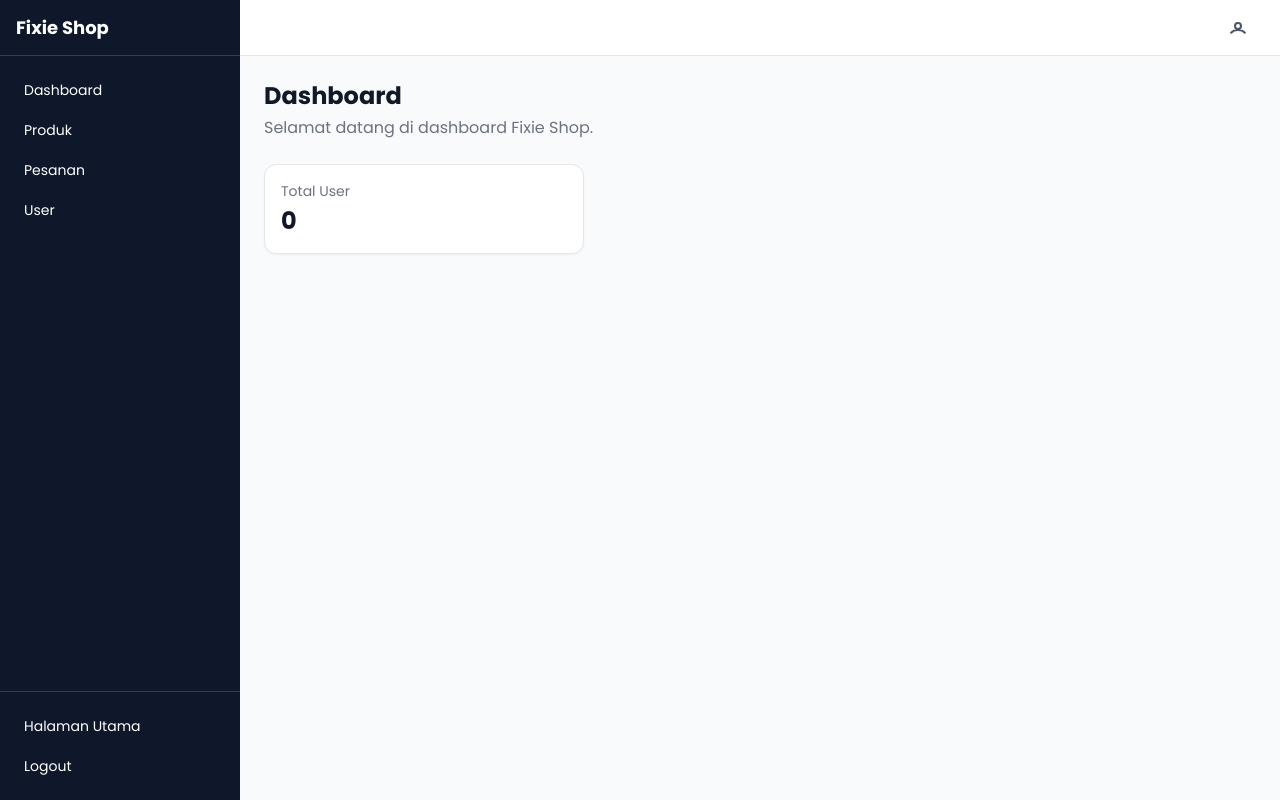
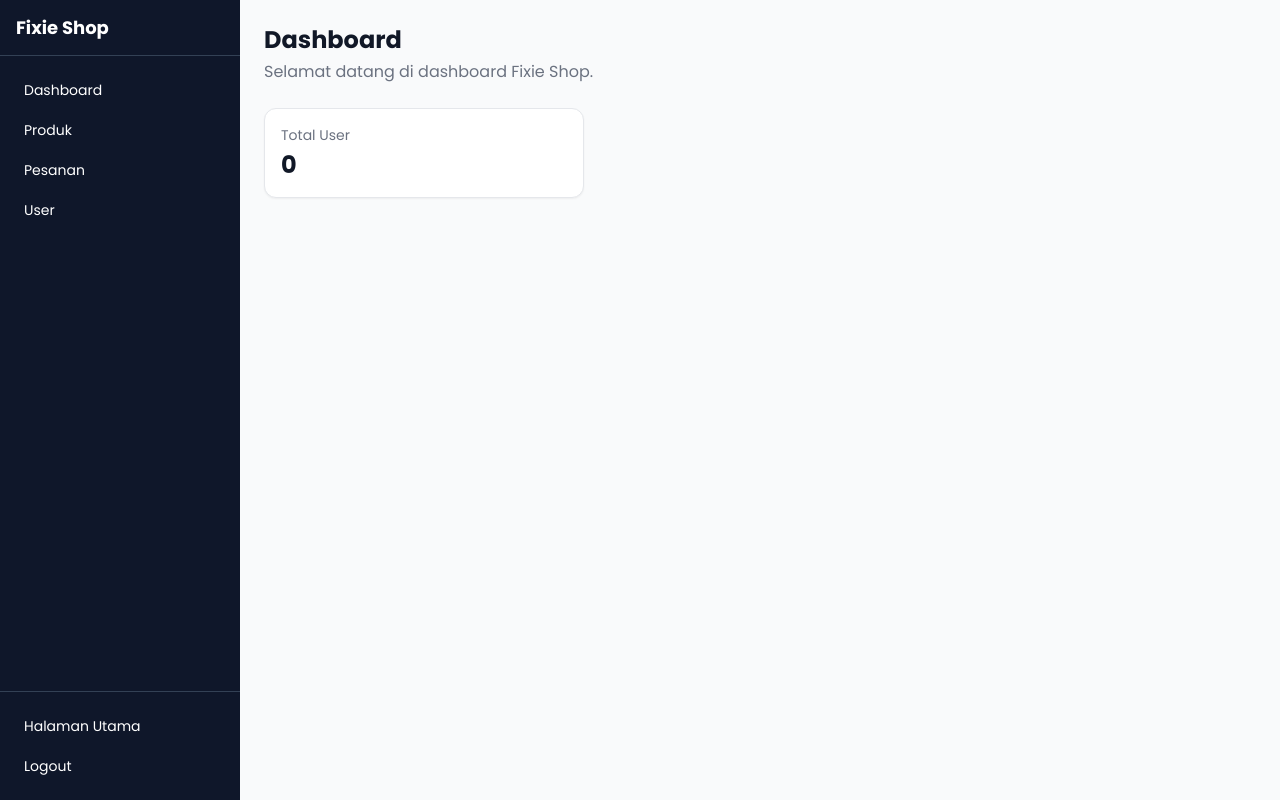
Before and after one commit to KusumaJaya-00/Fixie-Shop, a PHP site: page /admin in a window 1280 px wide. Run offline with PHP 8.4, Linux system fonts and the light colour scheme; the visitor is signed in with stand-in values (Sample User, id 1); data comes from the database, SQL or seed files in the repository; some libraries are stand-ins or nearby versions.

Commit message:
fix: sidebar sticky gak ikut scroll, hapus header admin (redundan), navbar public sticky

```diff
--- a/views/admin/users/users.php
+++ b/views/admin/users/users.php
@@ -28,12 +28,12 @@
                             <?= htmlspecialchars($u['role_name']) ?>
                         </span>
                     </td>
-                    <td class="px-4 py-3 flex gap-3">
+                    <td class="px-4 py-3 flex gap-2">
                         <button type="button" data-open-modal="modal-user-edit-<?= (int)$u['id'] ?>"
-                                class="text-brand hover:underline text-xs">Edit</button>
+                                class="rounded-lg border border-gray-300 bg-white px-3 py-1 text-xs font-medium text-gray-700 hover:bg-gray-50">Edit</button>
                         <button type="button"
                                 onclick="openDeleteModal('<?= htmlspecialchars(addslashes($u['name']), ENT_QUOTES) ?>', '/admin/users/delete?id=<?= (int)$u['id'] ?>')"
-                                class="text-red-600 hover:underline text-xs">Hapus</button>
+                                class="rounded-lg border border-red-200 bg-white px-3 py-1 text-xs font-medium text-red-600 hover:bg-red-50">Hapus</button>
                     </td>
                 </tr>
             <?php endforeach; ?>
--- a/views/components/admin-layout.php
+++ b/views/components/admin-layout.php
@@ -15,55 +15,28 @@
     </script>
     <link href="https://fonts.googleapis.com/css2?family=Poppins:wght@400;500;600;700&display=swap" rel="stylesheet">
 </head>
-<body class="bg-gray-50 text-gray-900 font-sans min-h-screen flex">
-    <aside class="w-60 bg-slate-900 text-white flex flex-col shrink-0">
-        <div class="h-14 flex items-center px-4 text-lg font-bold border-b border-slate-700">
+<body class="bg-gray-50 text-gray-900 font-sans h-screen overflow-hidden flex">
+    <aside class="w-60 bg-slate-900 text-white flex flex-col shrink-0 h-screen sticky top-0">
+        <div class="h-14 flex items-center px-4 text-lg font-bold border-b border-slate-700 shrink-0">
             Fixie Shop
         </div>
-        <nav class="flex-1 py-4 space-y-1 px-3 text-sm">
+        <nav class="flex-1 py-4 space-y-1 px-3 text-sm overflow-y-auto">
             <a href="/admin" class="block rounded-lg px-3 py-2 hover:bg-slate-700">Dashboard</a>
             <a href="/admin/products" class="block rounded-lg px-3 py-2 hover:bg-slate-700">Produk</a>
             <a href="/admin/orders" class="block rounded-lg px-3 py-2 hover:bg-slate-700">Pesanan</a>
             <a href="/admin/users" class="block rounded-lg px-3 py-2 hover:bg-slate-700">User</a>
         </nav>
-        <div class="px-3 py-4 border-t border-slate-700 space-y-1">
+        <div class="px-3 py-4 border-t border-slate-700 space-y-1 shrink-0">
             <a href="/" class="block rounded-lg px-3 py-2 text-sm hover:bg-slate-700">Halaman Utama</a>
             <a href="/logout" class="block rounded-lg px-3 py-2 text-sm hover:bg-slate-700">Logout</a>
         </div>
     </aside>
 
-    <div class="flex-1 flex flex-col min-h-screen">
-        <header class="h-14 bg-white border-b border-gray-200 flex items-center justify-end px-6">
-            <div class="relative">
-                <button onclick="toggleProfile()" class="rounded-full p-1.5 hover:bg-gray-100 transition" title="Profil">
-                    <svg xmlns="http://www.w3.org/2000/svg" class="h-6 w-6 text-gray-600" fill="none" viewBox="0 0 24 24" stroke="currentColor" stroke-width="2">
-                        <path stroke-linecap="round" stroke-linejoin="round" d="M5.121 17.804A9 9 0 0112 15a9 9 0 016.879 2.804M15 11a3 3 0 11-6 0 3 3 0 016 0z"/>
-                    </svg>
-                </button>
-                <div id="profile-dropdown" class="hidden absolute right-0 mt-2 w-44 rounded-lg border border-gray-200 bg-white shadow-lg z-50 py-1 text-sm">
-                    <a href="/profile" class="block px-4 py-2 hover:bg-gray-50">Profil</a>
-                    <a href="/admin" class="block px-4 py-2 hover:bg-gray-50">Dashboard</a>
-                    <hr class="border-gray-100 my-1">
-                    <a href="/logout" class="block px-4 py-2 text-red-600 hover:bg-red-50">Logout</a>
-                </div>
-            </div>
-        </header>
-
-        <main class="flex-1 p-6">
+    <div class="flex-1 flex flex-col h-screen">
+        <main class="flex-1 p-6 overflow-y-auto">
             <?php require __DIR__ . '/flash.php'; ?>
             <?= $content ?>
         </main>
     </div>
-<script>
-function toggleProfile() {
-    document.getElementById('profile-dropdown').classList.toggle('hidden');
-}
-document.addEventListener('click', function(e) {
-    const dd = document.getElementById('profile-dropdown');
-    if (dd && !dd.parentElement.contains(e.target)) {
-        dd.classList.add('hidden');
-    }
-});
-</script>
 </body>
 </html>
--- a/views/components/public-layout.php
+++ b/views/components/public-layout.php
@@ -16,7 +16,7 @@
     <link href="https://fonts.googleapis.com/css2?family=Poppins:wght@400;500;600;700&display=swap" rel="stylesheet">
 </head>
 <body class="bg-gray-50 text-gray-900 font-sans min-h-screen flex flex-col">
-    <nav class="bg-slate-900 text-white">
+    <nav class="bg-slate-900/95 backdrop-blur text-white sticky top-0 z-50 shadow-lg">
         <div class="max-w-6xl mx-auto px-4 flex items-center justify-between h-14">
             <a href="/" class="text-lg font-bold">Fixie Shop</a>
             <div class="flex items-center gap-4 text-sm">
```
